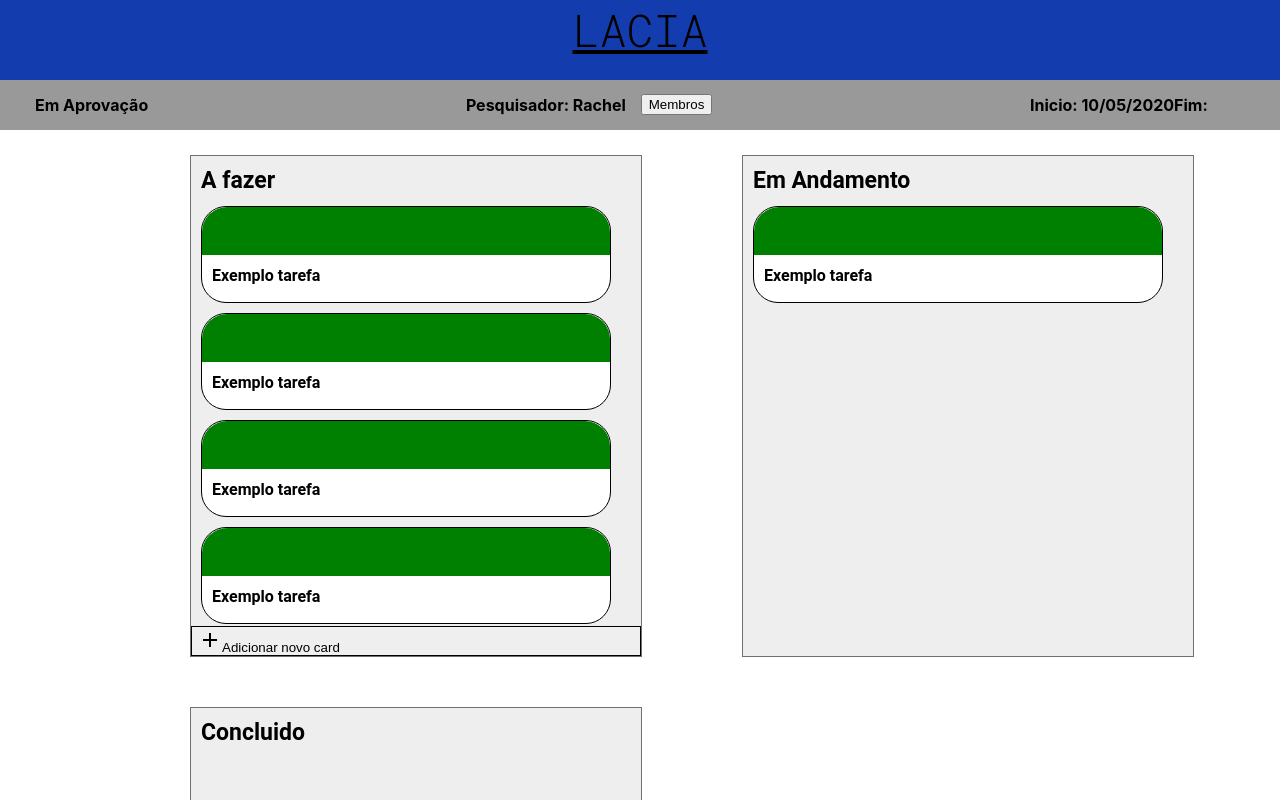
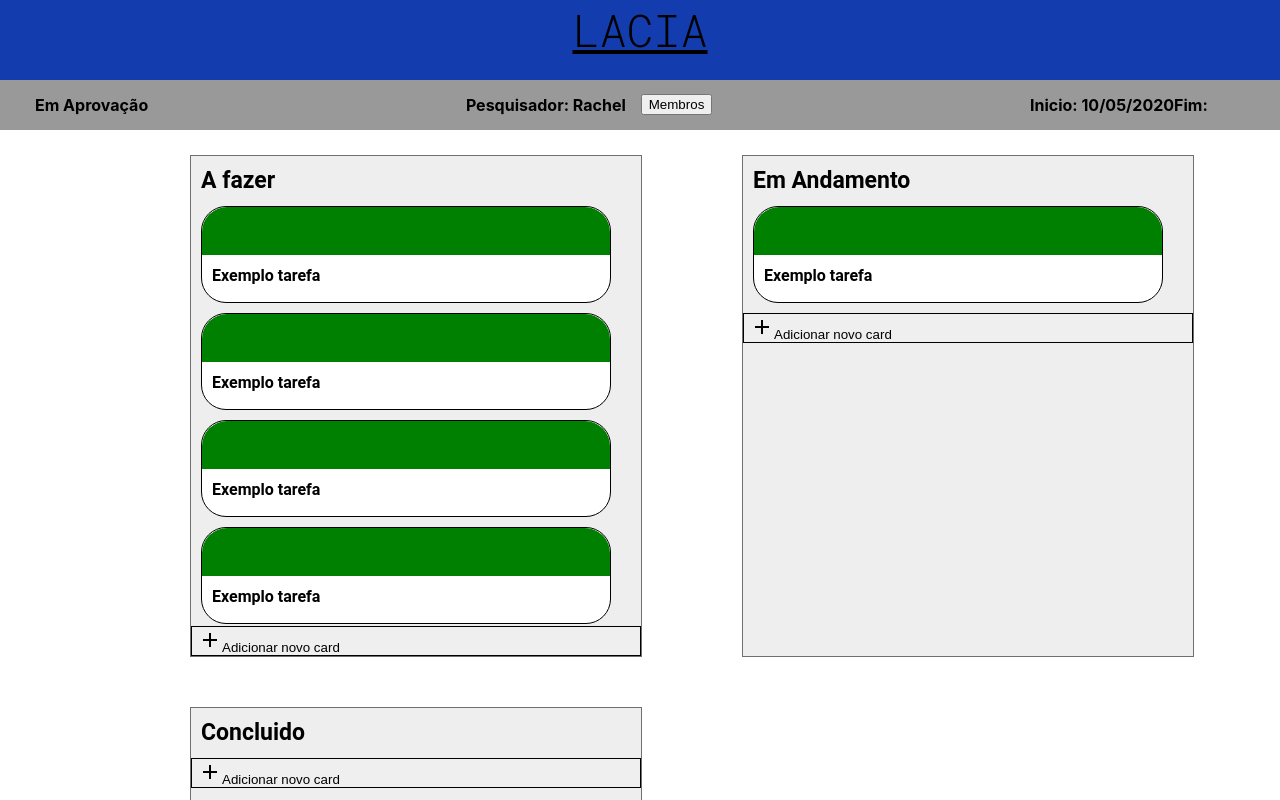
Before and after one commit to HenriqueMateus/AppProjectManager, a React (Create React App) app: page /Projetos/Orgprojeto in a window 1280 px wide. Shown: the top 800 px of the page. Built offline with nearby package versions, Linux system fonts and the light colour scheme.

Commit message:
add adicionar card

```diff
--- a/src/pages/WorkProjeto/index.js
+++ b/src/pages/WorkProjeto/index.js
@@ -63,10 +63,15 @@ export default function WorkProjeto() {
 
                         <h6>Exemplo tarefa</h6>
                     </div>
+                    <div className='adicionarCard'>
+                        <button><img src={iconAdd}/>Adicionar novo card</button>
+                    </div>
                 </div>
                 <div className='card' id='concluido'>
                     <h5>Concluido</h5>
-
+                    <div className='adicionarCard'>
+                        <button><img src={iconAdd}/>Adicionar novo card</button>
+                    </div>
                 </div>
             </div>
         </>
```
